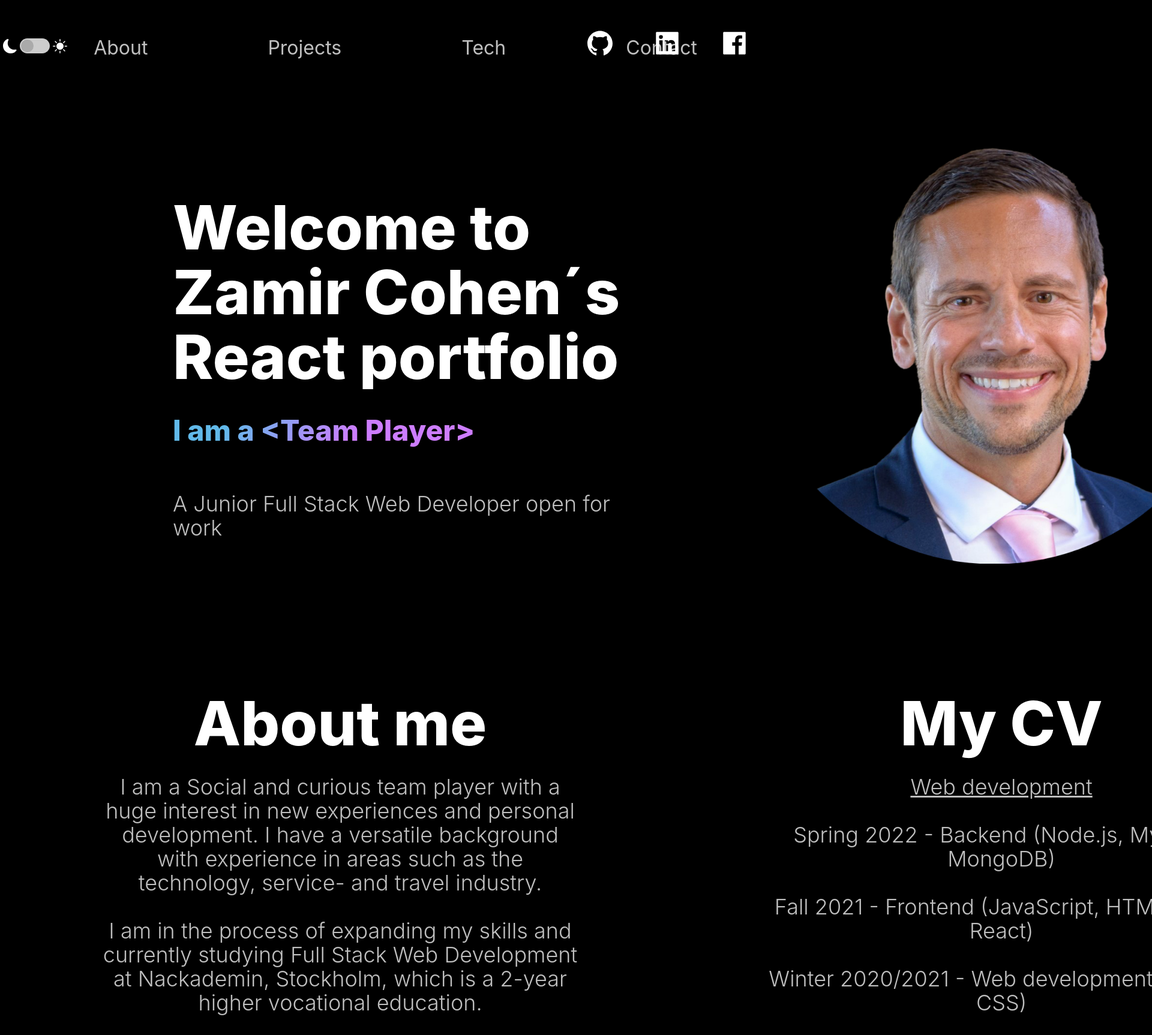
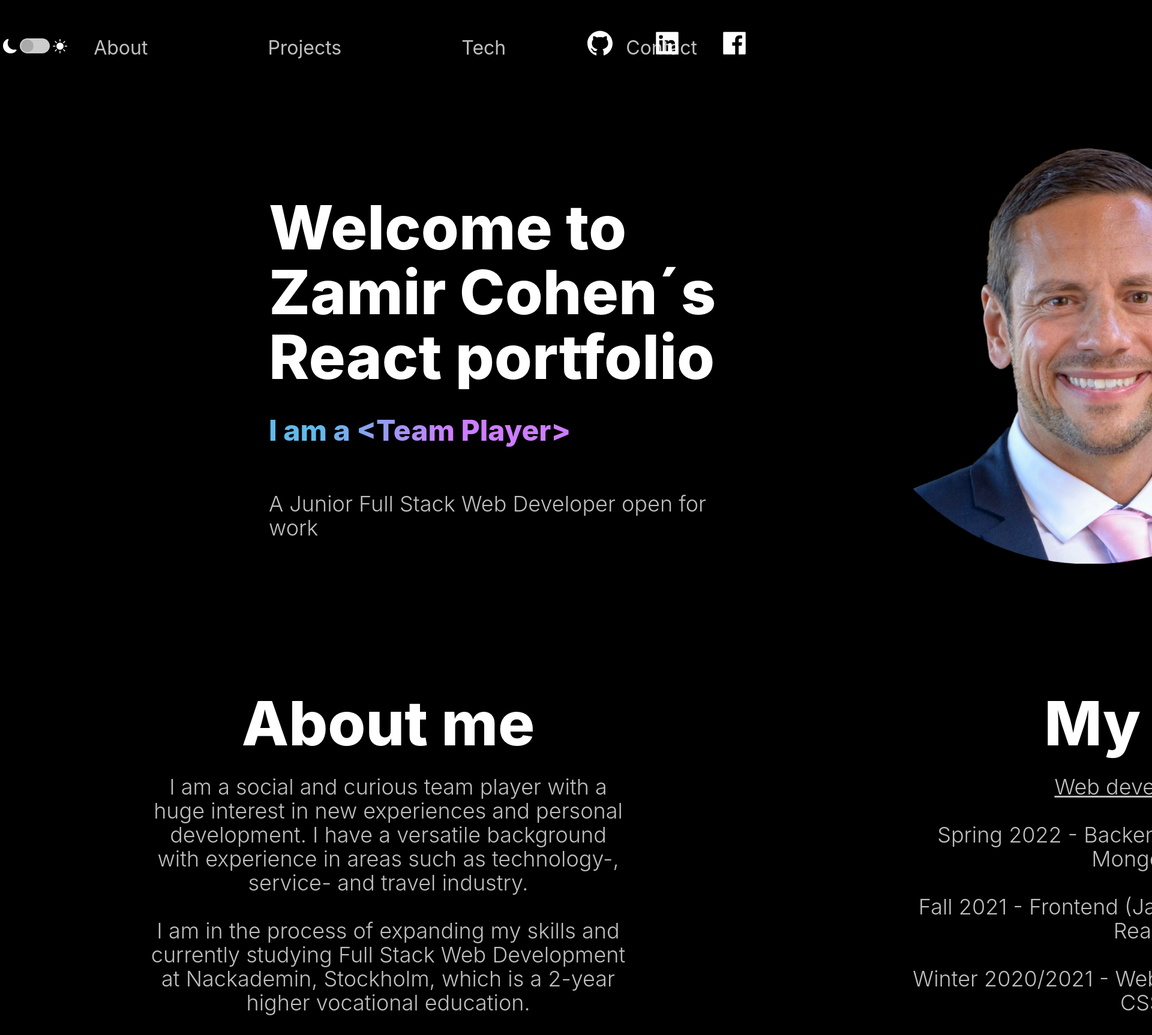
Before and after one commit to zamircohen/react_portfolio, a React (Create React App) app: page / in a window 1280 px wide. Shown: the top 1726 px of the page at 60% size, 1920 px wide, since content can reach past the window. Built offline with nearby package versions, Linux system fonts and the light colour scheme.

Commit message:
Changed margin for header to fit screen

```diff
--- a/src/components/About/About.jsx
+++ b/src/components/About/About.jsx
@@ -34,7 +34,7 @@ export default function About() {
         <Block>
         <Fade delay={300}>
             <BlockTitle main>About me</BlockTitle>
-            <BlockText>I am a Social and curious team player with a huge interest in new experiences and personal development. I have a versatile background with experience in areas such as the technology, service- and travel industry. <br /><br />
+            <BlockText>I am a social and curious team player with a huge interest in new experiences and personal development. I have a versatile background with experience in areas such as technology-, service- and travel industry. <br /><br />
              I am in the process of expanding my skills and currently studying Full Stack Web Development at Nackademin, Stockholm, which is a 2-year higher vocational education.<br /><br />
              I am looking forward to a career in web development. Please contact me <HashLink smooth to="/#contact" style={{ color: 'white' }} activeStyle={{ color: 'blue' }}>here</HashLink> for further inquieries.
             </BlockText>
--- a/src/components/Footer/FooterStyles.jsx
+++ b/src/components/Footer/FooterStyles.jsx
@@ -17,4 +17,5 @@ p {
     text-align: left;
     color: white
 }
+
 `
--- a/src/components/Header/HeaderStyles.jsx
+++ b/src/components/Header/HeaderStyles.jsx
@@ -13,10 +13,11 @@ export const Wrapper = styled.div`
 `;
 
 export const Section = styled.div`
-    margin: 0 10rem 0 10rem;
+
     max-width: 1040px;
     width: 100%;
     color: white;
+    margin: ${(props) => props.right ? "0 20rem 0 10rem" : "0 10rem 0 20rem" };
     text-align: ${(props) => props.left ? "left" : "right" };
     vertical-align: middle;
     padding-${(props) => props.right ? "right" : "left" }: 7rem;
```
